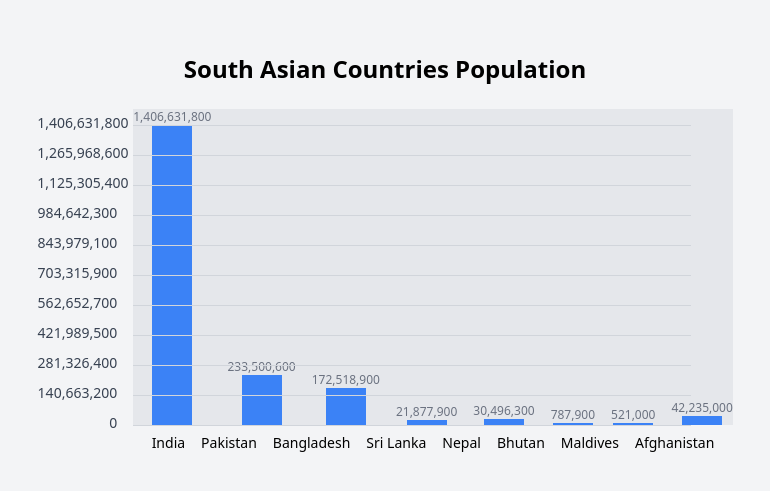
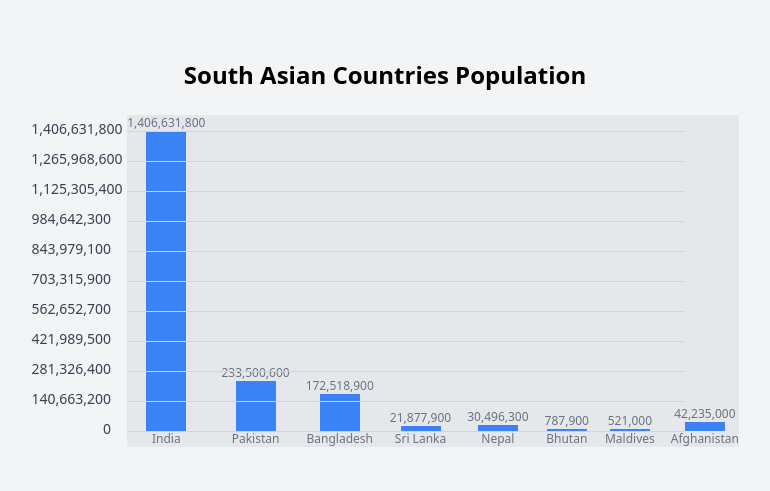
Before and after one commit to puspa955/chart, a Next.js app: page / in a window 1280 px wide. Shown: the part 147-638 px from the top of the page, without its empty margins (255-1025 px from the left). Built offline with nearby package versions, Linux system fonts and the light colour scheme.

Commit message:
x-label fix

```diff
--- a/app/components/BarGraph.js
+++ b/app/components/BarGraph.js
@@ -47,15 +47,12 @@
               return (
                 <div key={index} className="flex flex-col items-center">
                   <p className="text-xs text-gray-500">{formatNumber(data.population).toLocaleString()}</p> {/* Population with rounding */}
+
                   <div className="bg-blue-500 w-10" style={{ height: `${barHeight}px` }}></div>
+                  <p className="text-xs text-gray-500">{data.country}</p> {/* Country name below the bar */}
                 </div>
               );
             })}
-          </div>
-          <div className="flex space-x-4 mt-2">
-            {populations.map((data, index) => (
-              <p key={index} className="text-sm text-center">{data.country}</p>
-            ))}
           </div>
         </div>
       </div>
```
